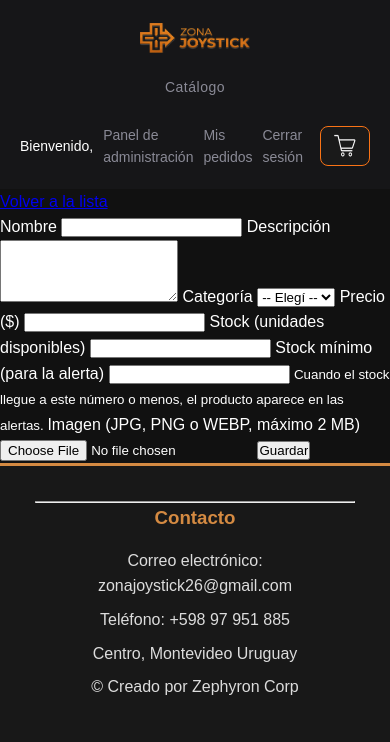
After one commit to ZephyronCorp/Proyecto-Anual, a PHP site: template views/admin/productos_form.php in a window 390 px wide. The commit adds this page. Shown: the top 742 px of the page. Run offline with PHP 8.4, Linux system fonts and the light colour scheme; the template is opened without the code that fills it, so the values that code supplies are empty.

Commit message:
Se agrego el ABM de productos con vistas, estilos responsive y rutas de administracion

```diff
--- /dev/null
+++ b/public/css/estilosAdmin.css
@@ -0,0 +1,262 @@
+* {
+    margin: 0;
+    padding: 0;
+    box-sizing: border-box;
+}
+
+/* Estilos generales del sitio */
+body {
+    background: #111;
+    color: white;
+    line-height: 1.6;
+    font-family: Arial, sans-serif;
+}
+
+/* Header */
+header {
+    padding: 12px 40px;
+    display: flex;
+    justify-content: space-between;
+    align-items: center;
+    background-color: #161618;
+    color: white;
+    position: sticky;
+    top: 0;
+    z-index: 1000;
+    /*Se agregó z-index para que el header esté siempre visible */
+}
+
+.header-izquierda {
+    display: flex;
+    align-items: center;
+    gap: 30px;
+}
+
+.logo {
+    height: 30px;
+    position: relative;
+    top: 3px;
+    /*Indica cuánto querés desplazar el elemento desde arriba*/
+}
+
+.menu {
+    display: flex;
+    gap: 20px;
+}
+
+.menu a {
+    text-decoration: none;
+    color: #8a8a96;
+    letter-spacing: 0.5px;
+    transition: color 0.3s ease;
+    font-weight: normal;
+    padding: 10px;
+}
+
+.menu a:hover {
+    color: #f0ede8;
+}
+
+.header-derecha {
+    display: flex;
+    align-items: center;
+    gap: 15px;
+}
+
+.header-derecha a {
+    text-decoration: none;
+    color: #8a8a96;
+    transition: color .3s ease;
+}
+
+.header-derecha a:hover {
+    color: #f0ede8;
+}
+
+.header-derecha img {
+    display: block;
+    background-color: rgb(26, 26, 26);
+    width: 50px;
+    height: 40px;
+    transition: transform 0.3s ease;
+    border: 1px solid #f97316;
+    border-radius: 8px;
+}
+
+.header-derecha img:hover {
+    background-color: #f97316;
+}
+
+.login {
+    text-decoration: none;
+    color: #8a8a96;
+    transition: color .3s ease;
+}
+
+.login:hover {
+    color: #f0ede8;
+}
+
+.register {
+    text-decoration: none;
+    color: #f97316;
+    border: 1px solid #f97316;
+    padding: 8px 18px;
+    border-radius: 8px;
+    transition: color .3s ease, background-color .3s ease, border-color .3s ease;
+}
+
+.register:hover {
+    background-color: #f97316;
+    color: #161618;
+}
+
+/*Estilos admin*/
+.miniatura {
+    width: 60px;
+    height: 60px;
+    object-fit: cover;
+    border-radius: 4px;
+}
+
+.miniatura-grande {
+    max-width: 200px;
+    border-radius: 6px;
+}
+
+.sin-imagen {
+    color: #888;
+    font-size: 0.85em;
+}
+
+.en-linea {
+    display: inline;
+}
+
+tr.inactivo {
+    opacity: 0.55;
+}
+
+.stock {
+    padding: 2px 8px;
+    border-radius: 12px;
+    font-size: 0.85em;
+}
+
+.stock-ok {
+    background: #d4edda;
+    color: #155724;
+}
+
+.stock-bajo {
+    background: #fff3cd;
+    color: #856404;
+}
+
+.stock-agotado {
+    background: #f8d7da;
+    color: #721c24;
+}
+
+/* Footer */
+footer {
+
+    background: #181818;
+
+    text-align: center;
+
+    padding: 35px;
+
+    border-top: 3px solid #d48a42;
+
+}
+
+footer h3 {
+
+    color: #d48a42;
+
+    margin-bottom: 15px;
+
+}
+
+footer p {
+
+    margin: 8px;
+
+    color: #dcdcdc;
+
+}
+
+/* Tablets */
+@media (max-width:1024px) {
+
+    header {
+        padding: 12px 20px;
+
+    }
+
+    .header-izquierda {
+        gap: 20px;
+        font-size: 14px;
+    }
+
+    .header-derecha {
+        font-size: 14px;
+        gap: 10px;
+    }
+
+    .menu {
+        gap: 10px;
+    }
+}
+
+/* Celulares */
+@media (max-width:768px) {
+
+    header {
+        flex-direction: column;
+        gap: 15px;
+        padding: 20px;
+    }
+
+    .header-izquierda {
+        flex-direction: column;
+        gap: 10px;
+    }
+
+    .header-derecha {
+        justify-content: center;
+        font-size: 14px;
+    }
+
+    .menu {
+        width: 100%;
+        justify-content: center;
+        gap: 10px;
+    }
+}
+
+@media (max-width:768px) {
+
+    header {
+        flex-direction: column;
+        gap: 15px;
+        padding: 20px;
+    }
+
+    .header-izquierda {
+        flex-direction: column;
+        gap: 10px;
+    }
+
+    .header-derecha {
+        justify-content: center;
+        font-size: 14px;
+    }
+
+    .menu {
+        width: 100%;
+        justify-content: center;
+        gap: 10px;
+    }
+}
--- /dev/null
+++ b/views/admin/productos_form.php
@@ -0,0 +1,82 @@
+<?php
+$css = "estilosAdmin.css";
+require __DIR__ . '/../header.php';
+?>
+
+<main class="pagina-productos">
+    <h1><?= escapar($titulo) ?></h1>
+
+    <p>
+        <a href="index.php?pagina=admin_productos">Volver a la lista</a>
+    </p>
+
+    <?php if (!empty($errores)): ?>
+        <ul class="errores">
+            <?php foreach ($errores as $error): ?>
+                <li><?= escapar($error) ?></li>
+            <?php endforeach; ?>
+        </ul>
+    <?php endif; ?>
+
+    <form action="<?= escapar($urlAccion) ?>" method="POST"
+        enctype="multipart/form-data">
+
+        <label for="nombre">Nombre</label>
+        <input type="text" id="nombre" name="nombre" maxlength="100"
+            value="<?= escapar($producto['nombre']) ?>" required>
+
+        <label for="descripcion">Descripción</label>
+        <textarea id="descripcion" name="descripcion" rows="4"
+            maxlength="500"><?= escapar($producto['descripcion']) ?></textarea>
+
+        <label for="id_categoria">Categoría</label>
+        <select id="id_categoria" name="id_categoria" required>
+            <option value="">-- Elegí --</option>
+
+            <?php foreach ($categorias as $c): ?>
+                <option value="<?= (int)$c['id_categoria'] ?>"
+                    <?= ((string)$producto['id_categoria'] === (string)$c['id_categoria'])
+                        ? 'selected' : '' ?>>
+                    <?= escapar($c['nombre']) ?>
+                </option>
+            <?php endforeach; ?>
+        </select>
+
+        <label for="precio">Precio ($)</label>
+        <input type="number" id="precio" name="precio" min="0.01" step="0.01"
+            value="<?= escapar($producto['precio']) ?>" required>
+
+        <label for="stock">Stock (unidades disponibles)</label>
+        <input type="number" id="stock" name="stock" min="0" step="1"
+            value="<?= escapar($producto['stock']) ?>" required>
+
+        <label for="stock_minimo">Stock mínimo (para la alerta)</label>
+        <input type="number" id="stock_minimo" name="stock_minimo" min="0" step="1"
+            value="<?= escapar($producto['stock_minimo']) ?>" required>
+
+        <small>
+            Cuando el stock llegue a este número o menos,
+            el producto aparece en las alertas.
+        </small>
+
+        <?php if (!empty($producto['imagen'])): ?>
+            <p>
+                Imagen actual:<br>
+                <img src="public/img/productos/<?= escapar($producto['imagen']) ?>"
+                    alt="Imagen actual del producto" class="miniatura-grande">
+            </p>
+        <?php endif; ?>
+
+        <label for="imagen">
+            Imagen (JPG, PNG o WEBP, máximo 2 MB)
+            <?= !empty($producto['imagen'])
+                ? '— dejá vacío para conservar la actual' : '' ?>
+        </label>
+        <input type="file" id="imagen" name="imagen"
+            accept="image/jpeg,image/png,image/webp">
+
+        <input type="submit" value="Guardar">
+    </form>
+</main>
+
+<?php require __DIR__ . '/../footer.php'; ?>
```
Also changed, not shown: controllers/AdminProductoController.php (added, +235 -0 lines), index.php (+14 -0 lines), views/admin/productos_lista.php (added, +104 -0 lines).
